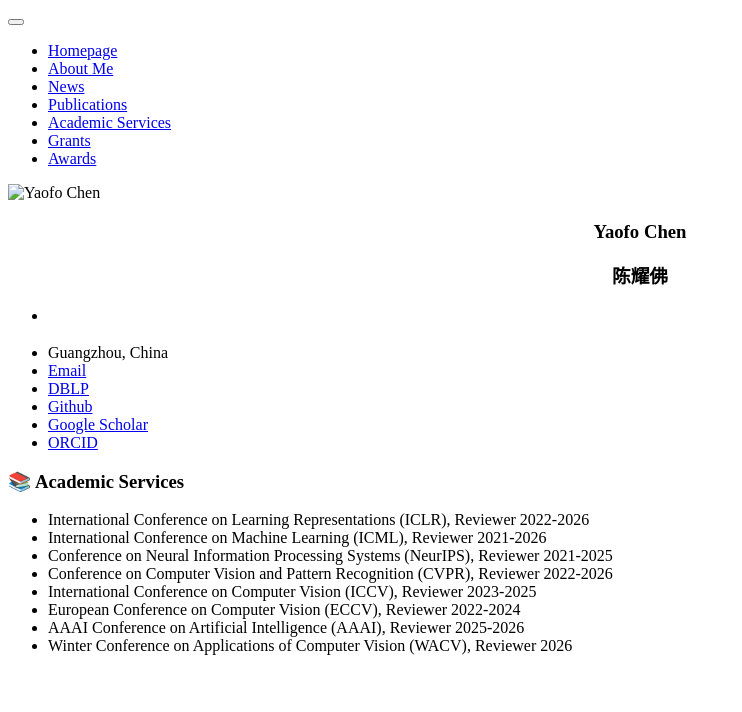
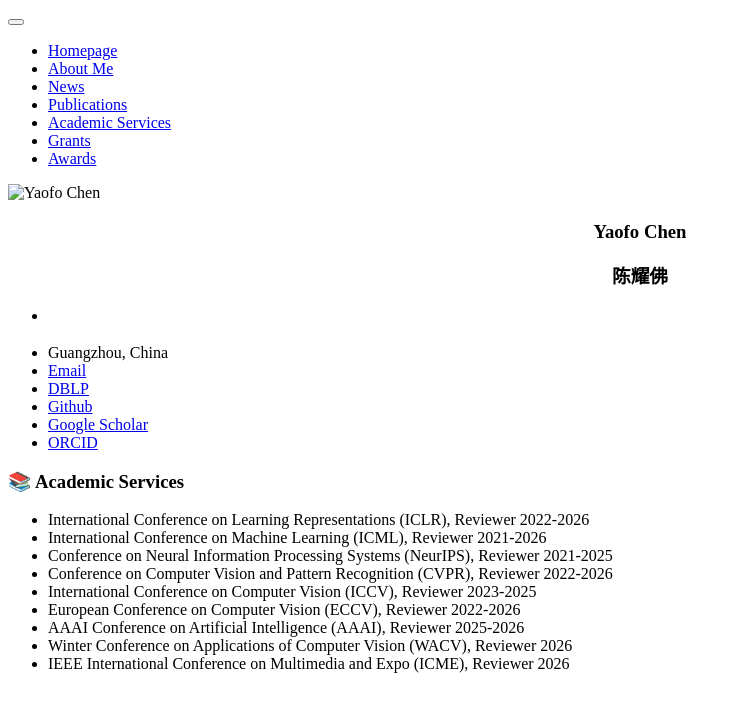
Before and after one commit to chenyaofo/homepagev2, a Jekyll site: the page built from _pages/includes/services.md, in a window 1280 px wide. Shown: the top 712 px of the page, without its empty margins (0-742 px from the left). Built offline with Jekyll 4.4.1, drawn with Linux system fonts in a browser that asks for light colours; our own code applies the rules of GitHub Pages for plain Markdown files.

Commit message:
Update services.md

```diff
--- a/_pages/includes/services.md
+++ b/_pages/includes/services.md
@@ -4,6 +4,7 @@
 - Conference on Neural Information Processing Systems (NeurIPS), Reviewer 2021-2025
 - Conference on Computer Vision and Pattern Recognition (CVPR), Reviewer 2022-2026
 - International Conference on Computer Vision (ICCV), Reviewer 2023-2025
-- European Conference on Computer Vision (ECCV), Reviewer 2022-2024
+- European Conference on Computer Vision (ECCV), Reviewer 2022-2026
 - AAAI Conference on Artificial Intelligence (AAAI), Reviewer 2025-2026
 - Winter Conference on Applications of Computer Vision (WACV), Reviewer 2026
+- IEEE International Conference on Multimedia and Expo (ICME), Reviewer 2026
```
